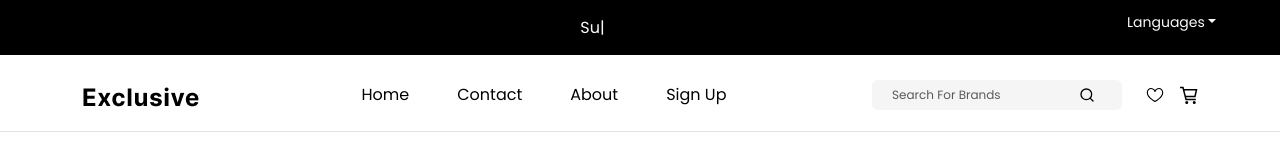
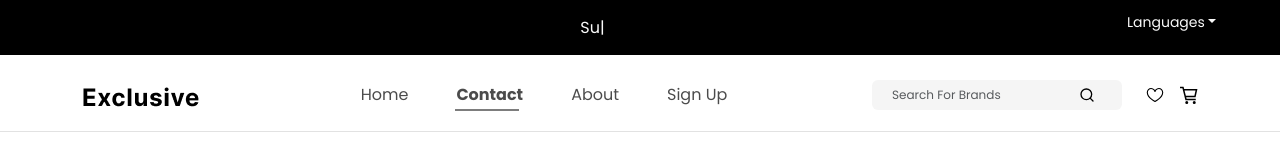
Before and after one commit to sakibtamim/Ecommerce-react-assignment, a React (Vite) app: page /contact in a window 1280 px wide. Shown: the top 165 px of the page. Built offline with nearby package versions, Linux system fonts and the light colour scheme.

Commit message:
6th commmit

```diff
--- a/src/components/header/Header.jsx
+++ b/src/components/header/Header.jsx
@@ -1,4 +1,6 @@
 import { useState } from "react";
+import { NavLink } from "react-router-dom";
+
 import Dropdown from "react-bootstrap/Dropdown";
 import React from "react";
 import "./header.css";
@@ -63,17 +65,33 @@ const Header = () => {
           <Navbar.Toggle aria-controls="basic-navbar-nav" />
           <Navbar.Collapse id="basic-navbar-nav">
             <Nav className="mx-auto">
-              <Nav.Link>
-                <Link to={"/"}>Home</Link>
+              <Nav.Link
+                as={NavLink}
+                to="/"
+                className={({ isActive }) => (isActive ? "active" : "")}
+              >
+                Home
               </Nav.Link>
-              <Nav.Link>
-                <Link to={"/contact"}>Contact</Link>
+              <Nav.Link
+                as={NavLink}
+                to="/contact"
+                className={({ isActive }) => (isActive ? "active" : "")}
+              >
+                Contact
               </Nav.Link>
-              <Nav.Link>
-                <Link to={"/about"}>About</Link>
+              <Nav.Link
+                as={NavLink}
+                to="/about"
+                className={({ isActive }) => (isActive ? "active" : "")}
+              >
+                About
               </Nav.Link>
-              <Nav.Link>
-                <Link to={"/signup"}>Sign up</Link>
+              <Nav.Link
+                as={NavLink}
+                to="/signup"
+                className={({ isActive }) => (isActive ? "active" : "")}
+              >
+                Sign up
               </Nav.Link>
             </Nav>
             <Form className="d-flex search">
--- a/src/components/header/header.css
+++ b/src/components/header/header.css
@@ -29,32 +29,30 @@
   font-family: "Poppins", sans-serif;
   color: #fafafa;
 }
-.dropdown-menu {
+#header .dropdown-menu {
   --bs-dropdown-min-width: 0 !important;
 }
-.dropdown-menu a {
+#header .dropdown-menu a {
   font-size: 14px;
   font-weight: normal;
   font-family: "Poppins", sans-serif;
   text-align: end;
 }
-.navMenu {
+#header .navMenu {
   background-color: #fff;
   padding-top: 20px !important;
   padding-bottom: 16px !important;
 }
-.navMenu .navbar-nav .nav-link {
-  padding: 0 !important;
-}
-.navMenu .navbar-nav a {
+
+#header .navMenu .navbar-nav a.nav-link {
   position: relative;
   font-size: 16px;
   font-weight: normal;
   font-family: "Poppins", sans-serif;
-  color: #000;
-  padding: 0 24px;
+  color: hsla(0, 0%, 0%, 0.704);
+  padding: 8px 24px !important;
 }
-.navMenu .navbar-nav a::before {
+/* .navMenu .navbar-nav a::before {
   position: absolute;
   content: "";
   height: 1px;
@@ -63,10 +61,23 @@
   left: 23px;
   background-color: rgba(0, 0, 0, 0.508);
   scale: 0;
-}
-.navMenu .navbar-nav a:hover::before {
+} */
+#header .navMenu a.nav-link.active {
+  position: relative;
+  font-weight: bold;
   scale: 1;
 }
+#header .navMenu a.nav-link.active::after {
+  position: absolute;
+  content: "";
+  height: 2px;
+  width: 55%;
+  bottom: 4px;
+  left: 23px;
+  background-color: rgba(0, 0, 0, 0.508);
+  scale: 1;
+}
+
 .navMenu .search {
   position: relative;
 }
```
